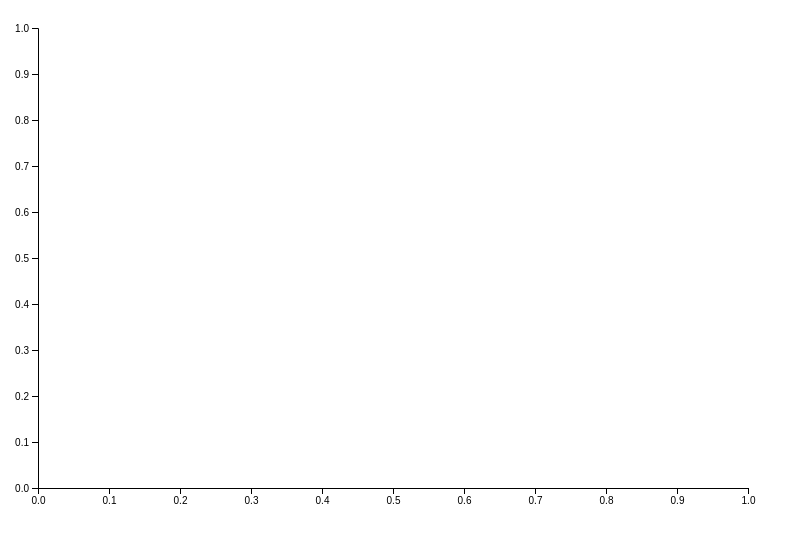
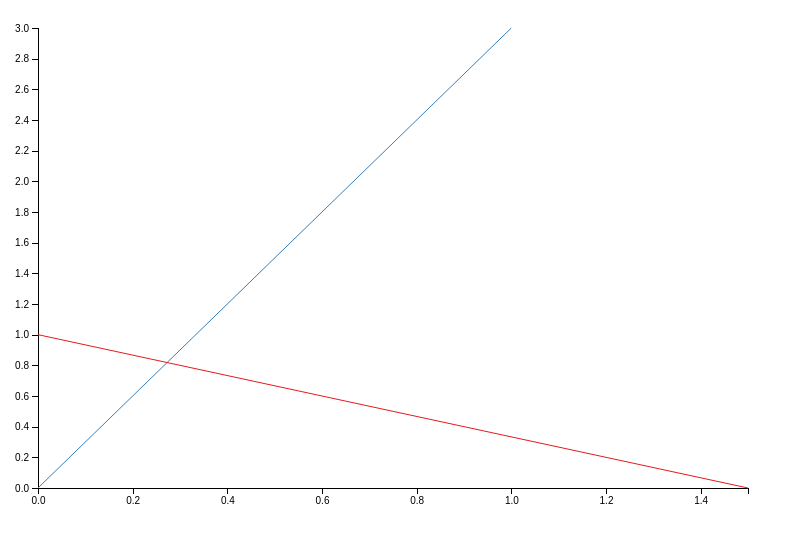
Before and after one commit to atdyer/chart.js, a plain HTML site: page index.html in a window 1280 px wide. Shown: the whole page, without its empty margins (0-803 px from the left). Drawn offline with nearby package versions, Linux system fonts and the light colour scheme.

Commit message:
Line plotting

```diff
--- a/chart.js
+++ b/chart.js
@@ -19,26 +19,17 @@ function chart () {
 
     // Lines
     var line = d3.line().x( X ).y( Y );
+    var lines = [];
 
-
-    function _line ( selection ) {
-
-        selection.each( function ( data ) {
-
-            console.log( data );
-
-        });
-
-    }
-
+    // Colors
+    var _current_color = 0;
+    var _colors = ["#377eb8","#e41a1c","#4daf4a","#984ea3","#ff7f00","#ffff33","#a65628","#f781bf","#999999"];
 
     function _chart ( selection ) {
 
-        selection.each( function ( data ) {
+        selection.each( function () {
 
-            console.log( data );
-
-            var svg = d3.select( this ).selectAll( 'svg' ).data( [data] );
+            var svg = d3.select( this ).selectAll( 'svg' ).data( ['chart.js'] );
 
             // If it doesn't exist, create the chart group
             var enter = svg.enter().append( 'svg' );
@@ -59,49 +50,96 @@ function chart () {
                 .select( 'g' )
                 .attr( 'transform', 'translate(' + margin.left + ',' + margin.top + ')' );
 
+            // Update the scales to fit the plotting area
+            x_scale.range( [ 0, width - margin.left - margin.right ] );
+            y_scale.range( [ height - margin.top - margin.bottom, 0 ] );
 
-            // Update the lines
-            var lines = g.selectAll( 'lines' ).data( [data.lines] );
-
-            lines = lines.enter()
-                         .append( 'g' )
-                         .merge( lines )
-                         .call( _line );
-
-            lines.exit().remove();
-
-
-            // Update the x-scale
-            x_scale
-                .domain( [ 0, 1 ] )
-                .range( [ 0, width - margin.left - margin.right ] );
-
-            // Update the y-scale
-            y_scale
-                .domain( [ 0, 1 ] )
-                .range( [ height - margin.top - margin.bottom, 0 ] );
+            // Update the domains to fit the data
+            _scale_domains();
 
             // Update the x-axis
             g.select( '.x.axis' )
              .attr( 'transform', 'translate(0,' + y_scale.range()[0] + ')' )
+             .style( 'shape-rendering', 'crispEdges' )
              .call( x_axis );
 
             // Update the y-axis
             g.select( '.y.axis' )
+             .style( 'shape-rendering', 'crispEdges' )
              .call( y_axis );
+
+            // Update lines
+            var _lines = g.selectAll( '.line' ).data( lines, function ( l ) { return l.id(); } );
+
+            _lines = _lines.enter()
+                           .append( 'path' )
+                           .attr( 'class', 'line' )
+                           .merge( _lines );
+
+            _lines.each( function ( _line ) {
+
+                _line( this );
+
+            });
 
         });
 
     }
 
 
-    function X ( d ) {
-        return x_scale( d[0] );
-    }
+    // Plotting functions
+    _chart.line = function ( id ) {
 
-    function Y ( d ) {
-        return y_scale( d[1] );
-    }
+        var _id = id || _gen_id();
+        var _color = _next_color();
+        var _data = [];
+        var _thickness = 1.0;
+
+        function _line ( path ) {
+
+            path = d3.select( path );
+            path.style( 'stroke', _color )
+                .attr( 'id', _id )
+                .attr( 'stroke-width', _thickness )
+                .attr( 'd', function ( d ) { return line( d.data() ); } );
+
+        }
+
+        _line.color = function ( _ ) {
+            if ( !arguments.length ) return _color;
+            _color = _;
+            return _line;
+        };
+
+        _line.data = function ( _ ) {
+            if ( !arguments.length ) return _data;
+            _data = _;
+            return _line;
+        };
+
+        _line.id = function () {
+            return _id;
+        };
+
+        _line.remove = function () {
+
+            var i = lines.indexOf( _line );
+            if ( i != -1 ) {
+                lines.splice( i, 1 );
+            }
+
+        };
+
+        _line.thickness = function ( _ ) {
+            if ( !arguments.length ) return _thickness;
+            _thickness = _;
+            return _line;
+        };
+
+        lines.push( _line );
+        return _line;
+
+    };
 
 
     // Getter/setter functions
@@ -136,6 +174,48 @@ function chart () {
     };
 
 
+    function X ( d ) {
+        return x_scale( d[0] );
+    }
+
+    function Y ( d ) {
+        return y_scale( d[1] );
+    }
+
+    function _scale_domains () {
+
+        // Reset the domains
+        x_scale.domain( [0, 1] );
+        y_scale.domain( [0, 1] );
+
+        // Expand domains to fit lines
+        lines.forEach( function ( line ) {
+
+            var x_extent = d3.extent( line.data(), function ( d ) { return d[0]; } );
+            var y_extent = d3.extent( line.data(), function ( d ) { return d[1]; } );
+
+            x_scale.domain( d3.extent( x_scale.domain().concat( x_extent ) ) );
+            y_scale.domain( d3.extent( y_scale.domain().concat( y_extent ) ) );
+
+        });
+
+    }
+
+    function _next_color () {
+        if ( _current_color >= _colors.length ) _current_color = 0;
+        return _colors[ _current_color++ ];
+    }
+
+    function _gen_id () {
+        function s4() {
+            return Math.floor((1 + Math.random()) * 0x10000)
+                       .toString(16)
+                       .substring(1);
+        }
+        return 'a' + s4() + s4() + '-' + s4() + '-' + s4() + '-' +
+            s4() + '-' + s4() + s4() + s4();
+    }
+
     return _chart;
 
 }
--- a/index.css
+++ b/index.css
@@ -1,5 +1,5 @@
 @import url('https://fonts.googleapis.com/css?family=PT+Serif:400,400i,700,700i');
 
 body {
-  font-family: 'PT Serif', serif;
+    font-family: 'PT Serif', serif;
 }
--- a/index.html
+++ b/index.html
@@ -10,30 +10,23 @@
 
 </head>
 <body>
+    <div></div>
     <script>
         var c = chart();
 
-        var l1 = [ [0.5, 0.5], [0.563, 0.28] ];
+        var l1 = [ [0.0, 0.0], [1.0, 3.0] ];
+        var l2 = [ [0, 1], [1.5, 0] ];
 
-        var data = {
-            lines: [
-                {
-                    id: 'line1',
-                    data: l1
-                },
-                {
-                    id: 'line2'
-                }
-            ]
-        };
+        c.line()
+         .data( l1 );
+
+        c.line()
+            .data( l2 );
 
         // Bind the data to the element
-        var selection = d3.select( 'body' ).selectAll( 'div' ).data( [data] );
-
-        selection
-          .enter()
-          .append( 'div' )
-            .call( c );
+        var selection = d3.select( 'body' )
+                          .selectAll( 'div' )
+                          .call( c );
 
 
     </script>
```
Also changed, not shown: 1 other file.
